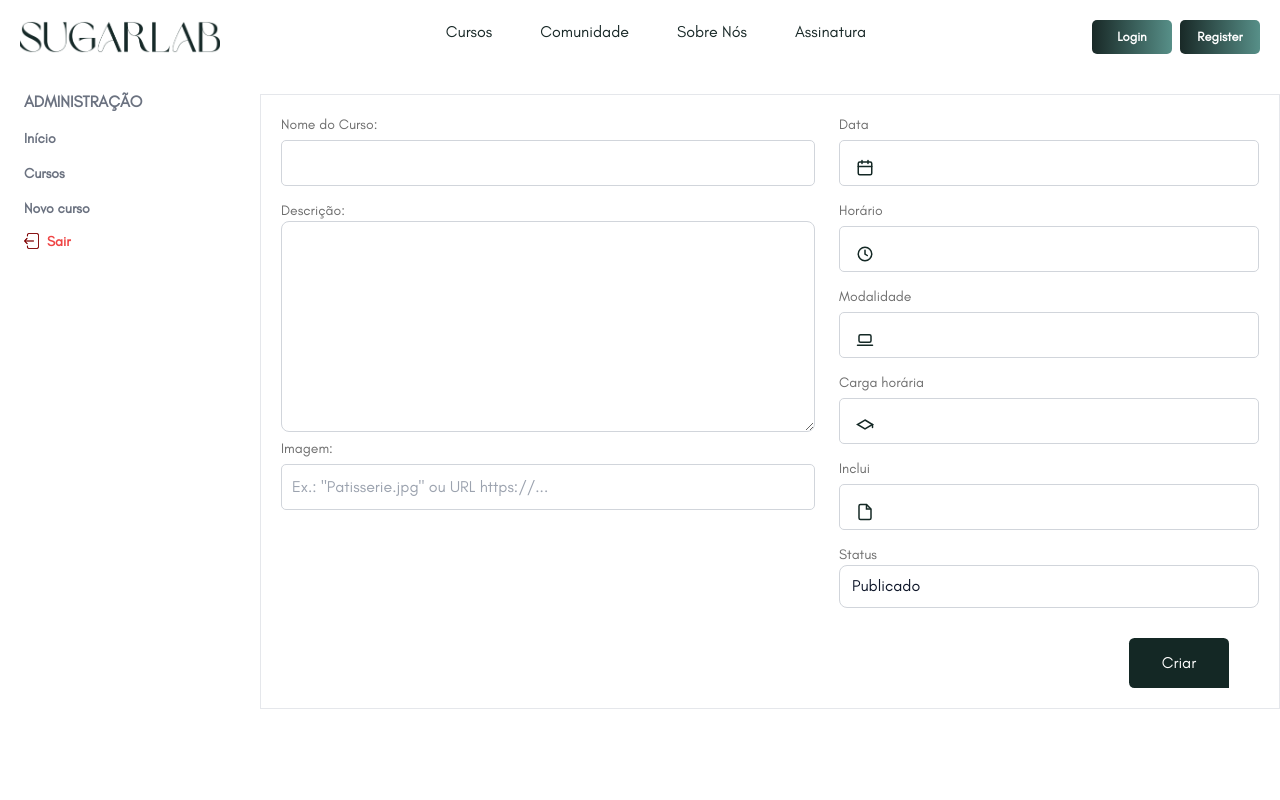
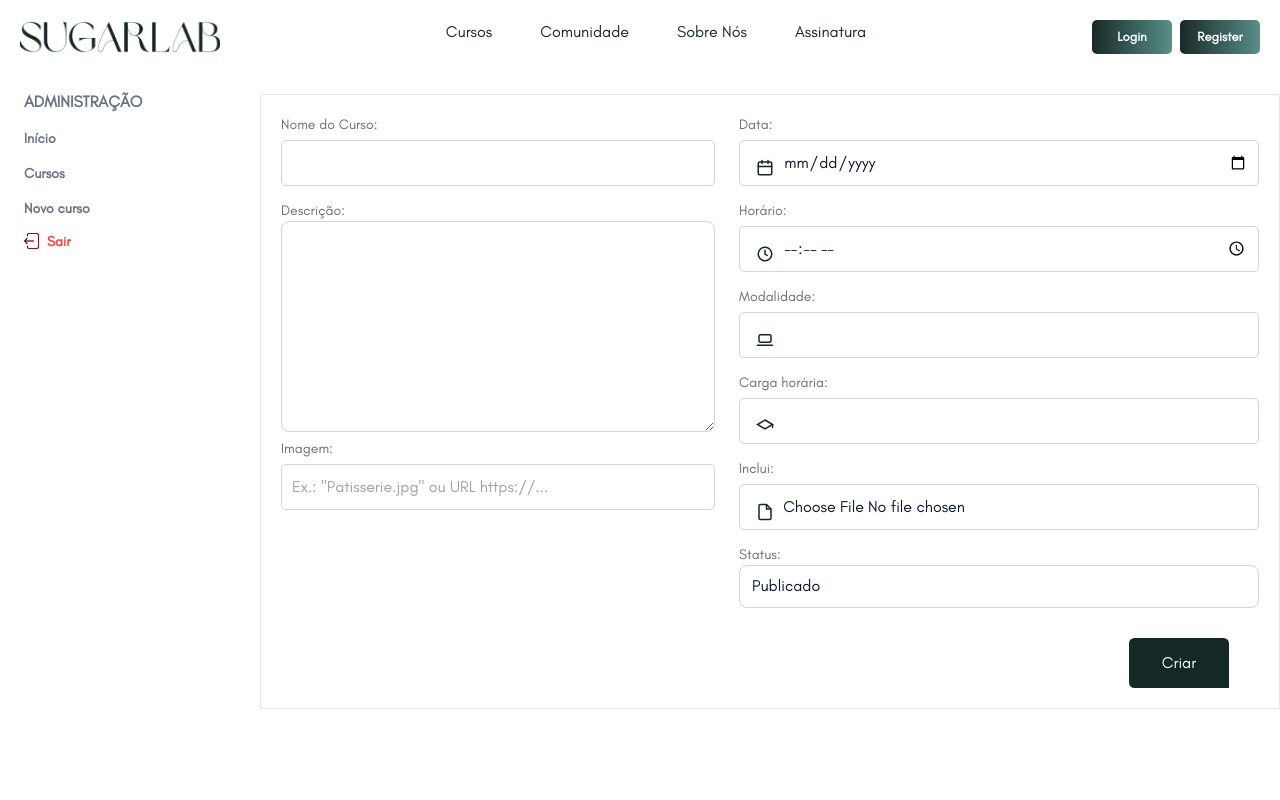
Before and after one commit to PHV00/SugarLab, a React (Vite) app in the folder frontend/: page /admin/cursos/novo in a window 1280 px wide. Shown: the top 800 px of the page. Built offline with nearby package versions, Linux system fonts and the light colour scheme.

Commit message:
fix: Padding Left on right column inputs, from AdminCourseForm (Create Course),  ajusted.

```diff
--- /dev/null
+++ b/frontend/src/pages/Courses.css
@@ -0,0 +1,3 @@
+.courses-page-title, .courses-page-subtitle {
+    color: #ffffff;
+}
--- a/frontend/src/pages/Courses.jsx
+++ b/frontend/src/pages/Courses.jsx
@@ -5,6 +5,7 @@ import Footer from "../components/Footer/Footer.jsx";
 import CourseGrid from "../components/CourseCard/CourseGrid.jsx";
 import CourseDetailsModal from "../components/CourseCard/CourseDetailsModal.jsx";
 import { api } from "../services/api";
+import "./Courses.css";
 
 const modules = import.meta.glob("../assets/image/*", {
   eager: true,
@@ -59,8 +60,8 @@ export default function Courses() {
      <div className="h-6"></div>
      <div className="w-full max-w-7xl px-10 flex flex-col items-center text-white">
      <div className="h-2"></div>
-     <h1 className="text-4xl font-bold mb-4 text-center">Nossos Cursos</h1>
-     <p className="text-lg text-white/80 leading-relaxed text-center max-w-4xl mx-auto mb-16">
+     <h1 className="courses-page-title text-4xl font-bold mb-4 text-center">Nossos Cursos</h1>
+     <p className="courses-page-subtitle text-lg text-white/80 leading-relaxed text-center max-w-4xl mx-auto mb-16">
       Explore nossas opções e aprenda técnicas incríveis para transformar sua
       paixão pela confeitaria em arte.
      </p>
--- a/frontend/src/pages/admin/AdminCourseForm.css
+++ b/frontend/src/pages/admin/AdminCourseForm.css
@@ -10,20 +10,6 @@
   --ac-icon: #142825;
   --ac-button-bg: #142825;
   --ac-button-text: #ffffff;
-}
-
-/* Modo escuro — se usuário preferir dark theme */
-@media (prefers-color-scheme: dark) {
-  :root {
-    --ac-text: #ffffff;
-    --ac-muted: #cbd5db;
-    --ac-input-bg: #1d483e;
-    --ac-input-border: rgba(255,255,255,0.08);
-    --ac-input-placeholder: rgba(255,255,255,0.6);
-    --ac-icon: #cfe9e4;
-    --ac-button-bg: #1c3b36;
-    --ac-button-text: #ffffff;
-  }
 }
 
 /* Aplica cor base a título e ao formulário (a selector usa a sua classe/estrutura atual) */
@@ -135,9 +121,12 @@ a, button, label {
     border-radius: 5px;
     width: 100%;
     box-sizing: border-box;
-
 }
 
 .btnCreate {
     padding: 30px;
 }
+
+.input-with-icon input {
+    padding-left: 2.7rem !important;
+}
--- a/frontend/src/pages/admin/AdminCourseForm.jsx
+++ b/frontend/src/pages/admin/AdminCourseForm.jsx
@@ -106,9 +106,9 @@ export default function AdminCourseForm() {
   return (
     <AdminLayout sidebar={<AdminSidebar />}>
 
-      <form onSubmit={onSubmit} className="form-section grid gap-6 md:grid-cols-[1fr_420px]">
+      <form onSubmit={onSubmit} className="form-section grid gap-6 md:grid-cols-[1fr_520px]">
         {/* Coluna esquerda */}
-        <div className="space-y-6">
+        <div className="left-input-section space-y-6">
           <L label="Nome do Curso:">
             <input
               name="title"
@@ -130,7 +130,7 @@ export default function AdminCourseForm() {
 
           <L label="Imagem:">
             <input
-              name="thumbnail_url"
+              name="thumbnailUrl"
               value={form.thumbnailUrl}
               onChange={onChange}
               placeholder='Ex.: "Patisserie.jpg" ou URL https://...'
@@ -140,10 +140,11 @@ export default function AdminCourseForm() {
         </div>
 
         {/* Coluna direita com ícones */}
-        <div className="space-y-4">
+        <div className="input-with-icon right-inputs right-input-section space-y-4">
           <FieldWithIcon
-            label="Data"
-            name="date_range"
+            label="Data:"
+            name="dateRange"
+            type="date"
             value={form.dateRange}
             onChange={onChange}
           >
@@ -151,8 +152,9 @@ export default function AdminCourseForm() {
           </FieldWithIcon>
 
           <FieldWithIcon
-            label="Horário"
-            name="time_range"
+            label="Horário:"
+            name="timeRange"
+            type="time"
             value={form.timeRange}
             onChange={onChange}
           >
@@ -160,7 +162,7 @@ export default function AdminCourseForm() {
           </FieldWithIcon>
 
           <FieldWithIcon
-            label="Modalidade"
+            label="Modalidade:"
             name="modality"
             value={form.modality}
             onChange={onChange}
@@ -169,8 +171,8 @@ export default function AdminCourseForm() {
           </FieldWithIcon>
 
           <FieldWithIcon
-            label="Carga horária"
-            name="workload_hours"
+            label="Carga horária:"
+            name="workloadHours"
             value={form.workloadHours}
             onChange={onChange}
             type="number"
@@ -179,8 +181,9 @@ export default function AdminCourseForm() {
           </FieldWithIcon>
 
           <FieldWithIcon
-            label="Inclui"
+            label="Inclui:"
             name="includes"
+            type="file"
             value={form.includes}
             onChange={onChange}
           >
@@ -188,7 +191,7 @@ export default function AdminCourseForm() {
           </FieldWithIcon>
 
           <div className="pt-2">
-            <label className="block text-sm text-gray-700 mb-1">Status</label>
+            <label className="block text-sm text-gray-700 mb-1">Status:</label>
             <select
               name="status"
               value={form.status}
```
